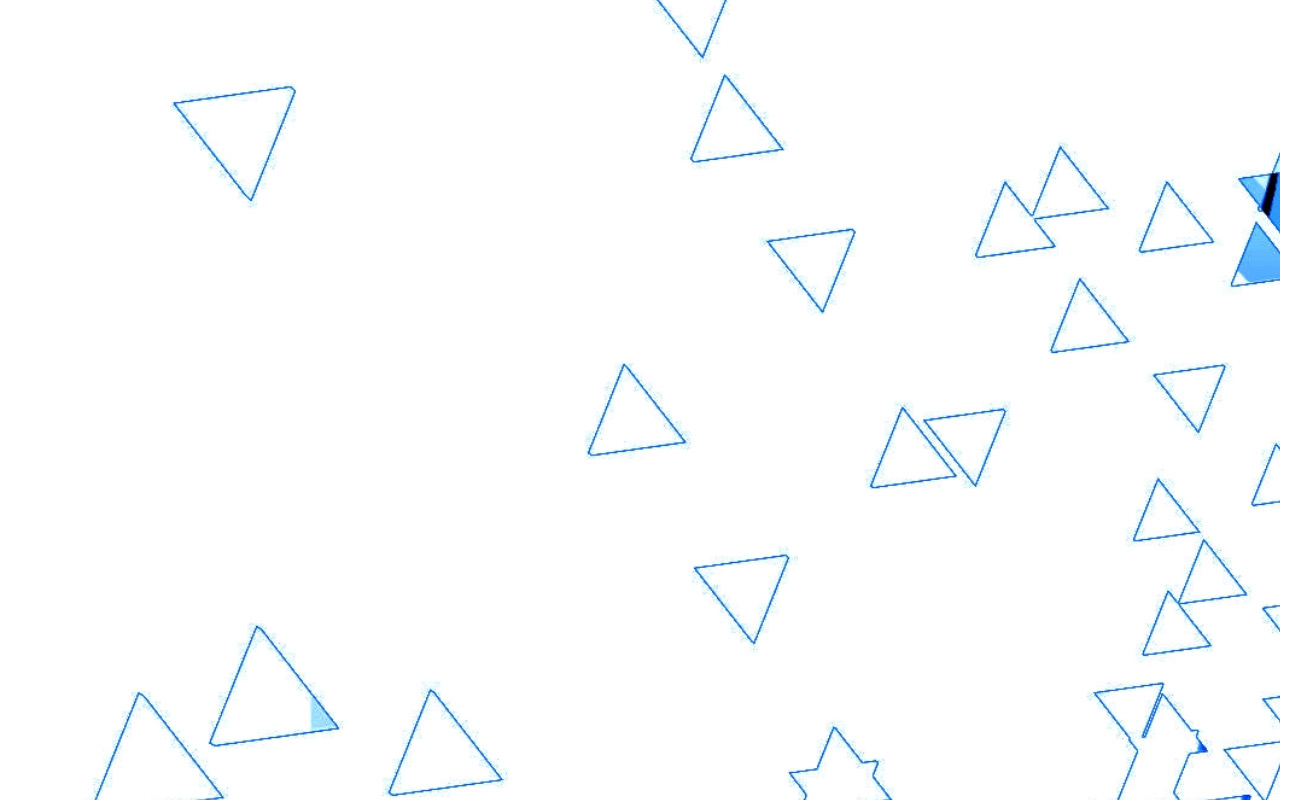
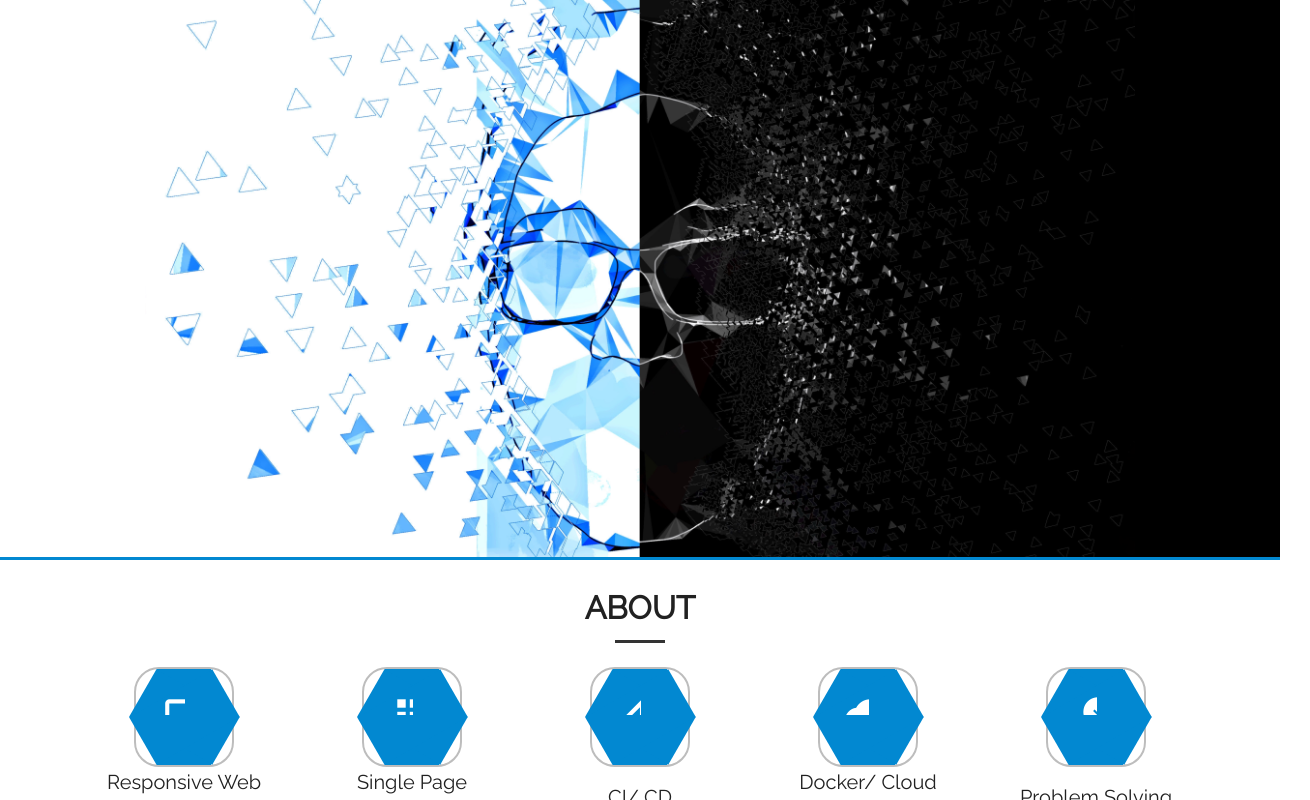
Before and after one commit to devilsangel/kevins-port, an Angular app: page / in a window 1280 px wide. Shown: the top 800 px of the page, 1310 px wide, since content can reach past the window. Built offline with nearby package versions, Linux system fonts and the light colour scheme.

Commit message:
minor fix

```diff
--- a/src/index.html
+++ b/src/index.html
@@ -12,7 +12,6 @@
   <link rel="stylesheet" href="https://unpkg.com/aos@next/dist/aos.css" />
 </head>
 <body>
-  <div class='content'><app-root></app-root></div>
-
+  <app-root style='overflow-x: hidden;'></app-root>
 </body>
 </html>
--- a/src/styles.scss
+++ b/src/styles.scss
@@ -14,10 +14,6 @@ html {
         font-family: 'Raleway';
         height: 100%;
         color: $primary-text;
-        .content {
-            position: relative;
-            overflow: hidden;
-        }
         .underline {
             width: 50px;
             border-bottom: 3px solid #333;
```
